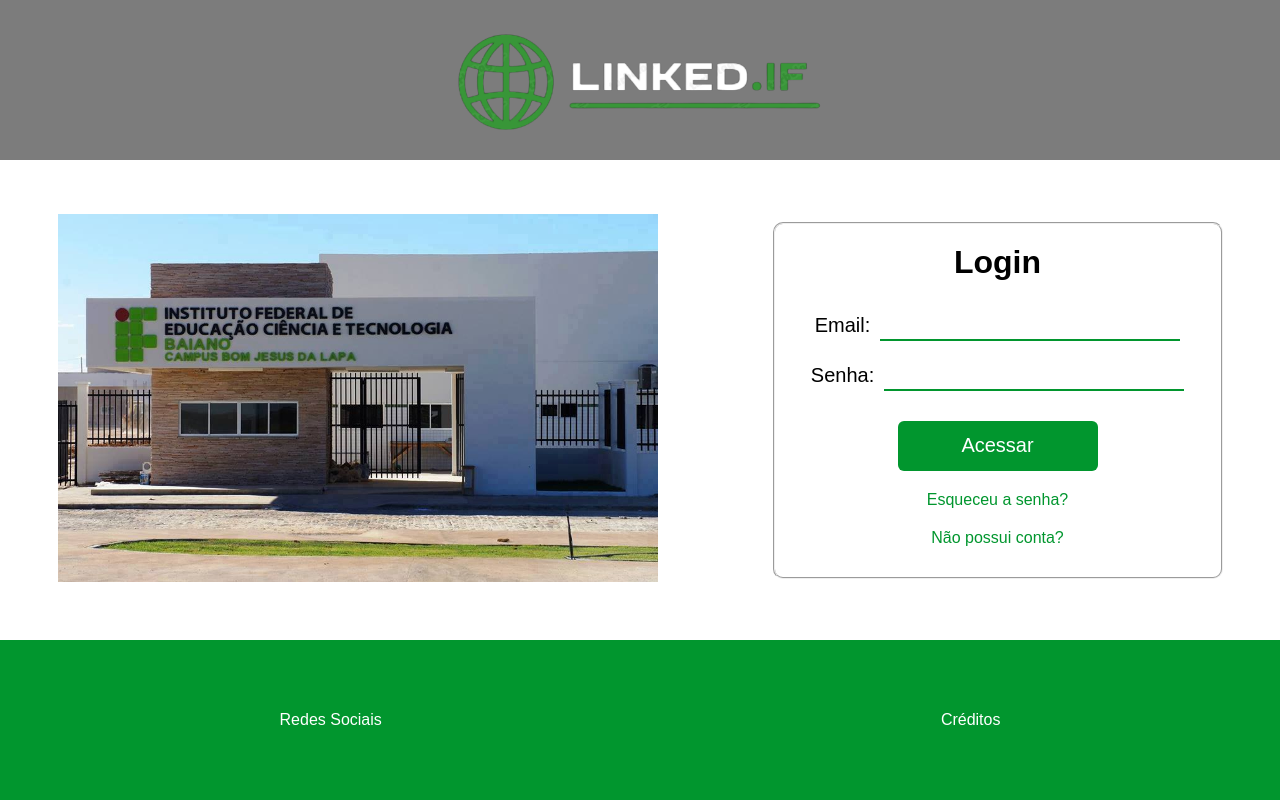
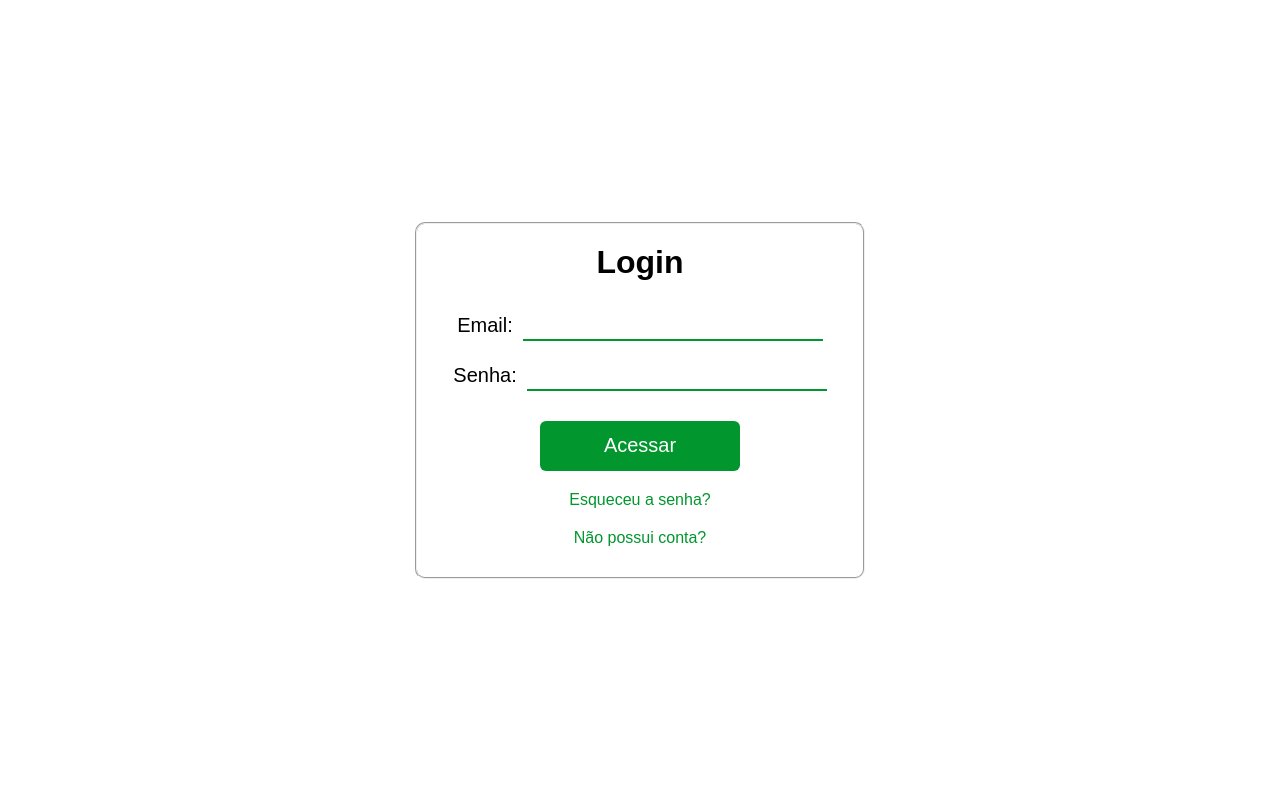
Before and after one commit to Souzinhaaz/linkedif, a PHP site: page /assets/login.html in a window 1280 px wide. Run offline with PHP 8.4, Linux system fonts and the light colour scheme.

Commit message:
removendo imagem

```diff
--- a/assets/css/style.css
+++ b/assets/css/style.css
@@ -6,28 +6,11 @@
     font-family: Arial, Helvetica, sans-serif;
 }
 
-header {
-    display: flex;
-    justify-content: center;
-    align-items: center;
-    background-color: rgb(124, 124, 124);
-    height: 20vh;
-}
-
-header img {
-    width: 30%;
-}
-
 #container {
     display: flex;
-    height: 60vh;
+    height: 100vh;
     align-items: center;
     justify-content: space-around;
-}
-
-#imagem img{
-    width: 600px;
-
 }
 
 #form {
@@ -88,12 +71,3 @@ header img {
     border-bottom: 2px solid #01962e;
     outline: 0;
 }
-
-footer {
-    display: flex;
-    height: 20vh;
-    color: white;
-    background-color: #01962e;
-    justify-content: space-around;
-    align-items: center;
-}
--- a/assets/login.html
+++ b/assets/login.html
@@ -7,17 +7,8 @@
     <link rel="stylesheet" href="css/style.css">
 </head>
 <body>
-    <header>
-        <img src="img/logo.png" alt="Logo do LinkedIF">
-    </header>
-
     <main id="container">
 
-        <div id="imagem">
-            <img src="img/foto campus.jpg" alt="Foto do campus lapa">
-        </div>
-
-        <div id="login-form">
         <form action="post">
             <fieldset id="form">
                 <h1>Login</h1>
@@ -41,15 +32,8 @@
             </fieldset>
         </form>
 
-        </div>
 
     </main>
-
-    <footer>
-        <p>Redes Sociais</p>
-        <p>Créditos</p>
-    </footer>
-
     <script src="js/script.js"></script>
 </body>
 </html>
```
Lines whose indentation alone changed are shown as unchanged.
